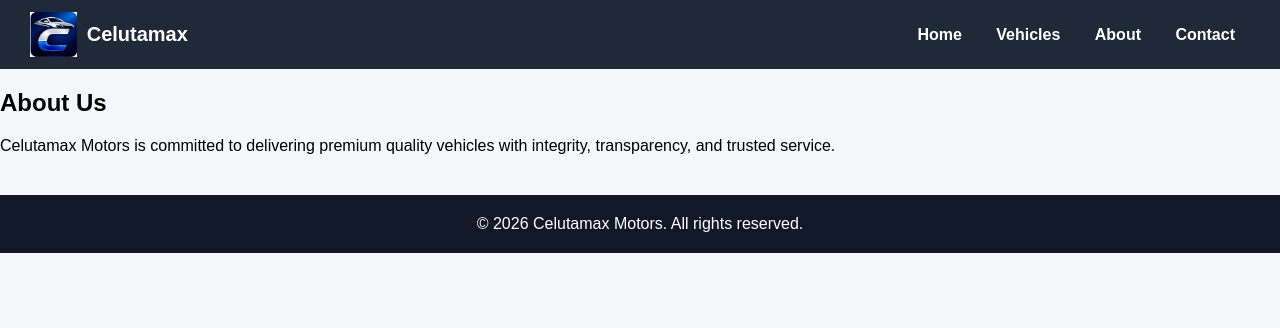
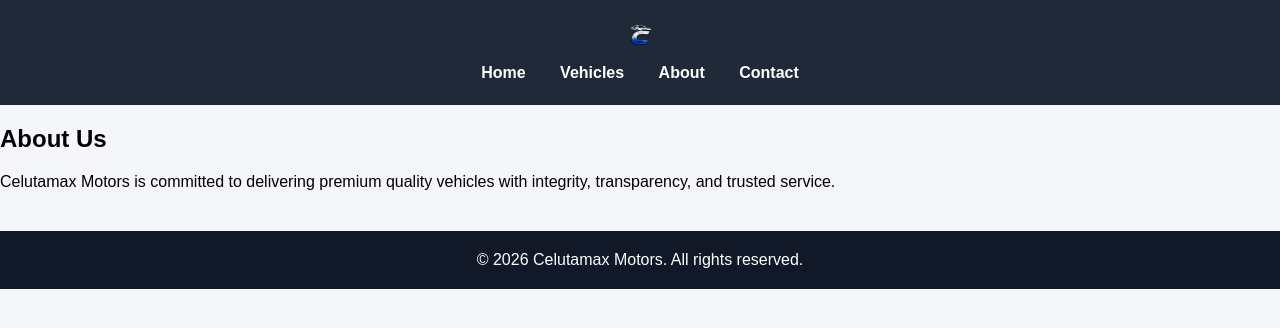
Before and after one commit to elitecastro3-ai/celutamax, a Django app: page /about/ in a window 1280 px wide. Shown: the top 328 px of the page. Run offline with Django 5.2, Linux system fonts and the light colour scheme.

Commit message:
Clean navbar with logo

```diff
--- a/templates/base.html
+++ b/templates/base.html
@@ -124,16 +124,14 @@
 </head>
 <body>
 
-<nav style="display:flex; align-items:center; justify-content:space-between; padding:12px 30px; background:#1f2937;">
+<nav style="background:#1f2937; padding:15px;text-align:center;">
 
-    <!-- LEFT: Logo -->
-    <div style="display:flex; align-items:center;">
-        <img src="{% static 'images/logo.png' %}" style="height:45px; margin-right:10px;">
-        <span style="color:white; font-size:20px; font-weight:bold;">Celutamax</span>
-    </div>
+    <!-- Logo -->
+    <div style="margin-bottom:8px;">
+        <img src="{% static 'images/logo.png' %}" style="height:45px;">
+    <div>
 
-    <!-- RIGHT: Links -->
-    <div>
+        <!-- Links -->
         <a href="{% url 'home' %}">Home</a>
         <a href="{% url 'vehicles' %}">Vehicles</a>
         <a href="{% url 'about' %}">About</a>
```
Also changed, not shown: static/images/favicon.png, static/images/logo.png, 2 other files.
